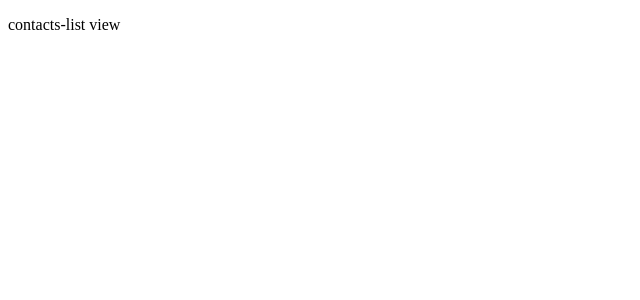
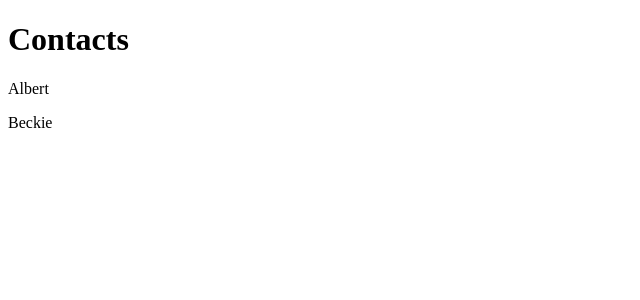
Before and after one commit to kaikcreator/angular-school-c2, an Angular app: page / in a window 1280 px wide. Shown: the top 300 px of the page, without its empty margins (0-640 px from the left). Built offline with nearby package versions, Linux system fonts and the light colour scheme.

Commit message:
completed point 1

```diff
--- /dev/null
+++ b/src/app/contact.model.ts
@@ -0,0 +1,21 @@
+export class Contact{
+    constructor(
+        public id:number,
+        public name:string,
+        public picture?:string,
+        public phones?:[ContactPhoneI],
+        public email?:string,
+        public direction?:string
+    ){ }
+}
+
+export interface ContactPhoneI{
+    type:PhoneType;
+    number:number;
+}
+
+export enum PhoneType{
+    mobile = 'mobile',
+    home = 'home',
+    work = 'work'
+}
--- a/src/app/contacts-list/contacts-list.component.html
+++ b/src/app/contacts-list/contacts-list.component.html
@@ -1,3 +1,2 @@
-<p>
-  contacts-list view
-</p>
+<h1>Contacts</h1>
+<p *ngFor="let contact of contacts"> {{contact.name}} </p>
--- a/src/app/contacts-list/contacts-list.component.ts
+++ b/src/app/contacts-list/contacts-list.component.ts
@@ -1,4 +1,5 @@
 import { Component, OnInit } from '@angular/core';
+import { Contact, PhoneType } from '../contact.model';
 
 @Component({
   selector: 'app-contacts-list',
@@ -7,7 +8,11 @@ import { Component, OnInit } from '@angular/core';
 })
 export class ContactsListComponent implements OnInit {
 
-  constructor() { }
+  public contacts:Contact[] = [];
+  constructor() {
+    this.contacts.push(new Contact(1, "Albert"));
+    this.contacts.push(new Contact(2, "Beckie", null, [ { type:PhoneType.mobile, number:111223344 } ] ));
+  }
 
   ngOnInit() {
   }
```
